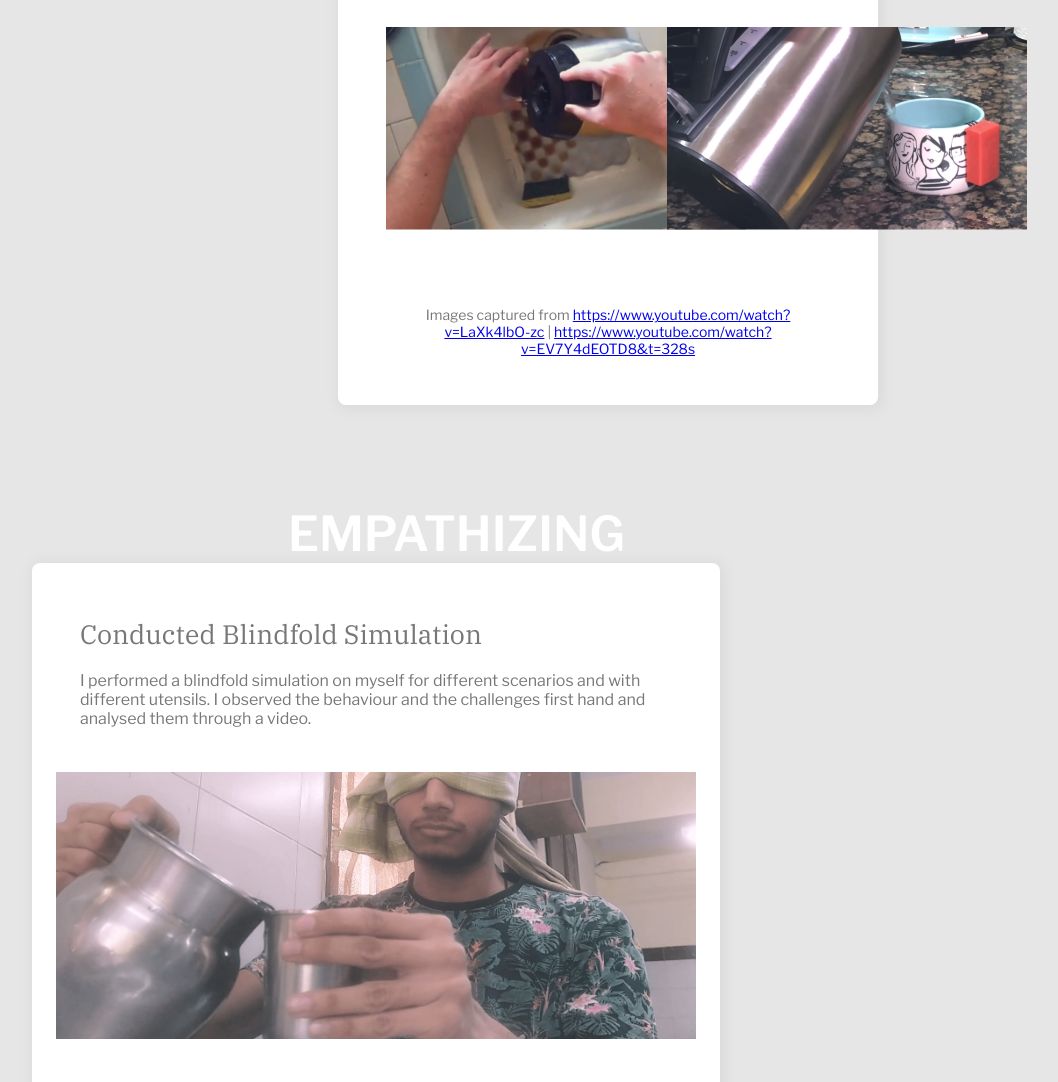
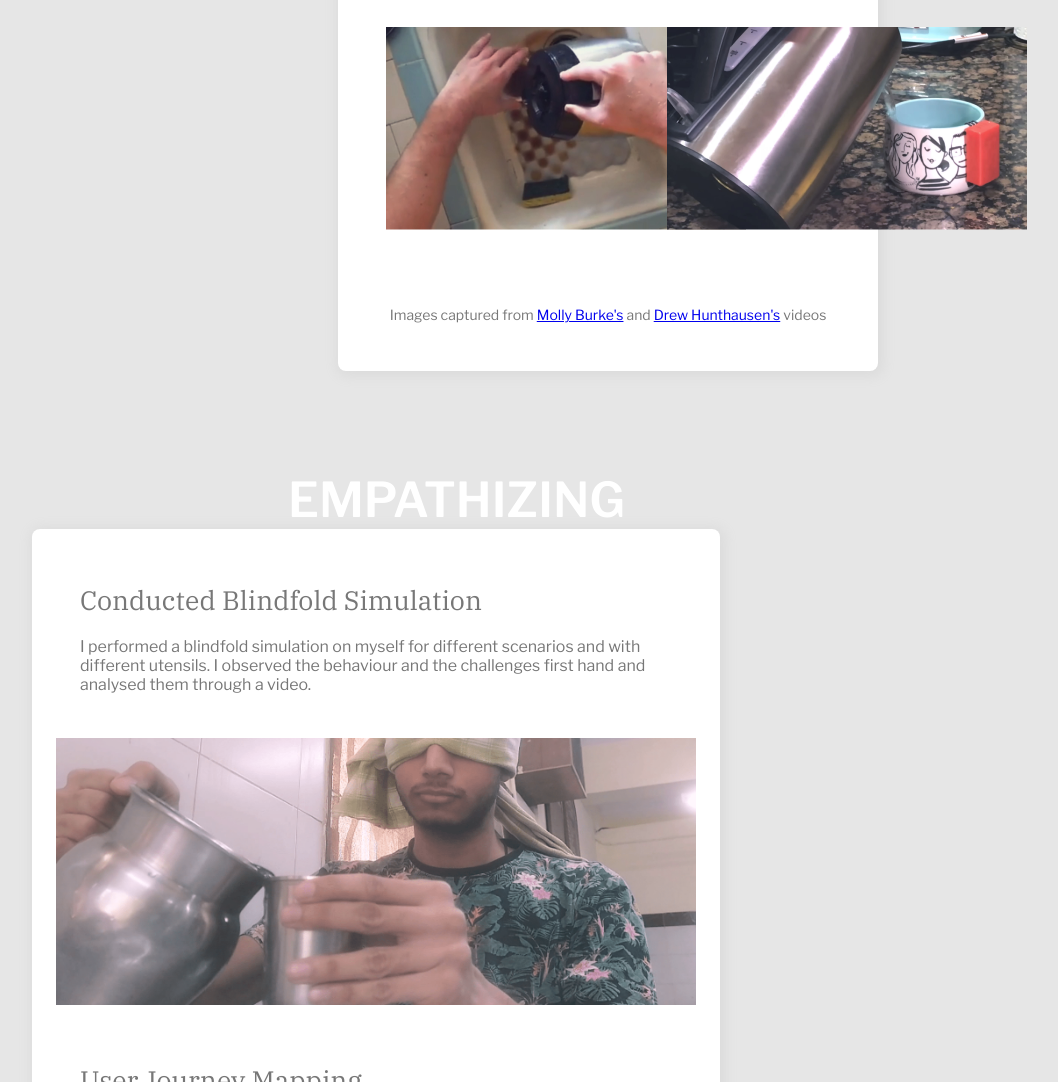
Before and after one commit to harsuyash/harsuyash.github.io, a plain HTML site: page POUR/POURpage.html in a window 1280 px wide. Shown: the part 2388-3470 px from the top of the page, without its empty margins (32-1090 px from the left). Drawn offline with nearby package versions, Linux system fonts and the light colour scheme; files that its build step writes are made by us from their sources.

Commit message:
Update POURpage.html

```diff
--- a/POUR/POURpage.html
+++ b/POUR/POURpage.html
@@ -116,7 +116,7 @@
                 <img src="pic1.png" width="360px" class="img">
             </div>
         </div></center>
-		<p align="center" class="fields" style="margin-top: 0px; font-size: 14px; color: #777777; padding: 24px;">Images captured from <a href="https://www.youtube.com/watch?v=LaXk4lbO-zc">https://www.youtube.com/watch?v=LaXk4lbO-zc</a> | <a href="https://www.youtube.com/watch?v=EV7Y4dEOTD8&t=328s">https://www.youtube.com/watch?v=EV7Y4dEOTD8&t=328s</a>
+		<p align="center" class="fields" style="margin-top: 0px; font-size: 14px; color: #777777; padding: 24px;">Images captured from <a href="https://www.youtube.com/watch?v=LaXk4lbO-zc">Molly Burke's</a> and <a href="https://www.youtube.com/watch?v=EV7Y4dEOTD8&t=328s">Drew Hunthausen's</a> videos
 </p>
 
             </div>
```
